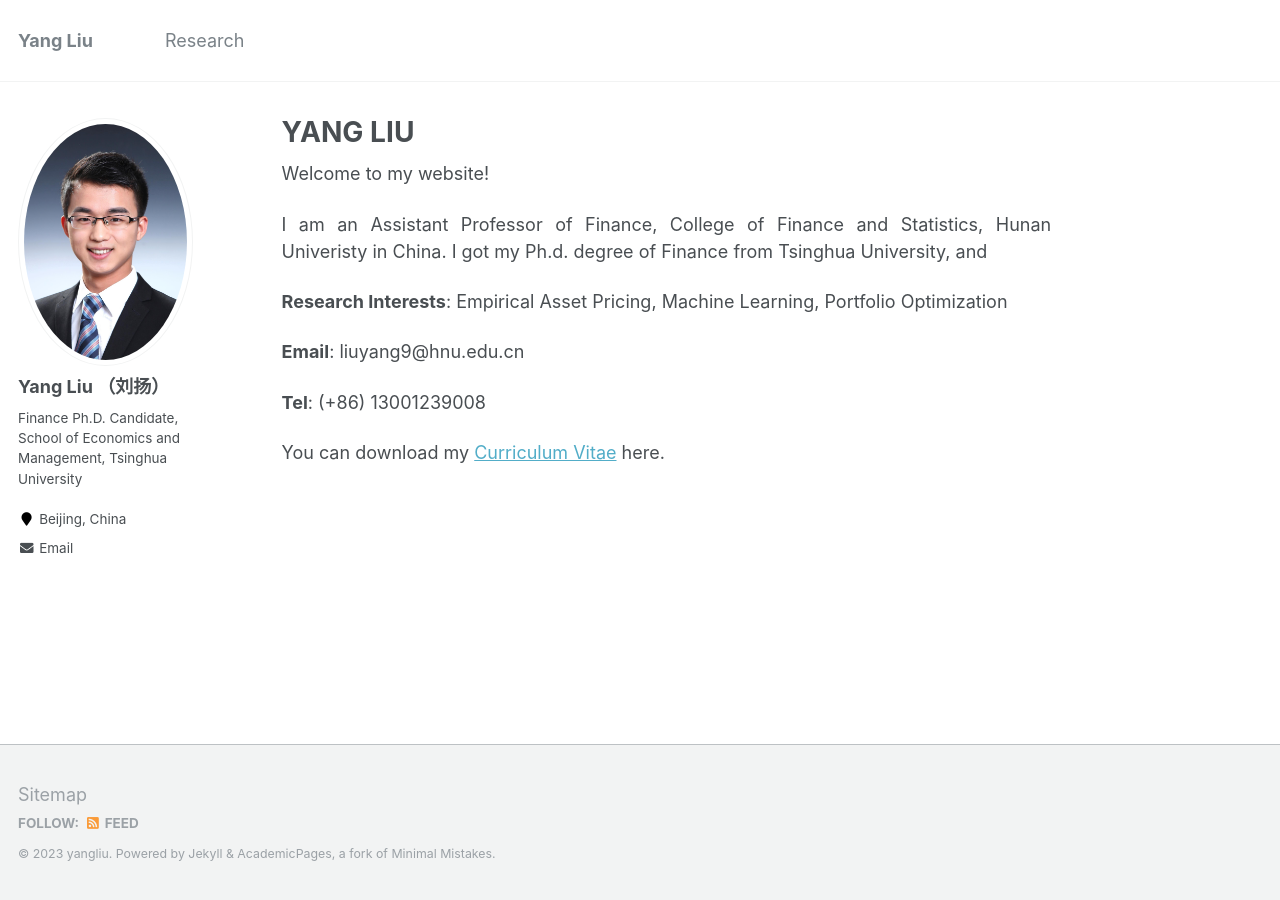
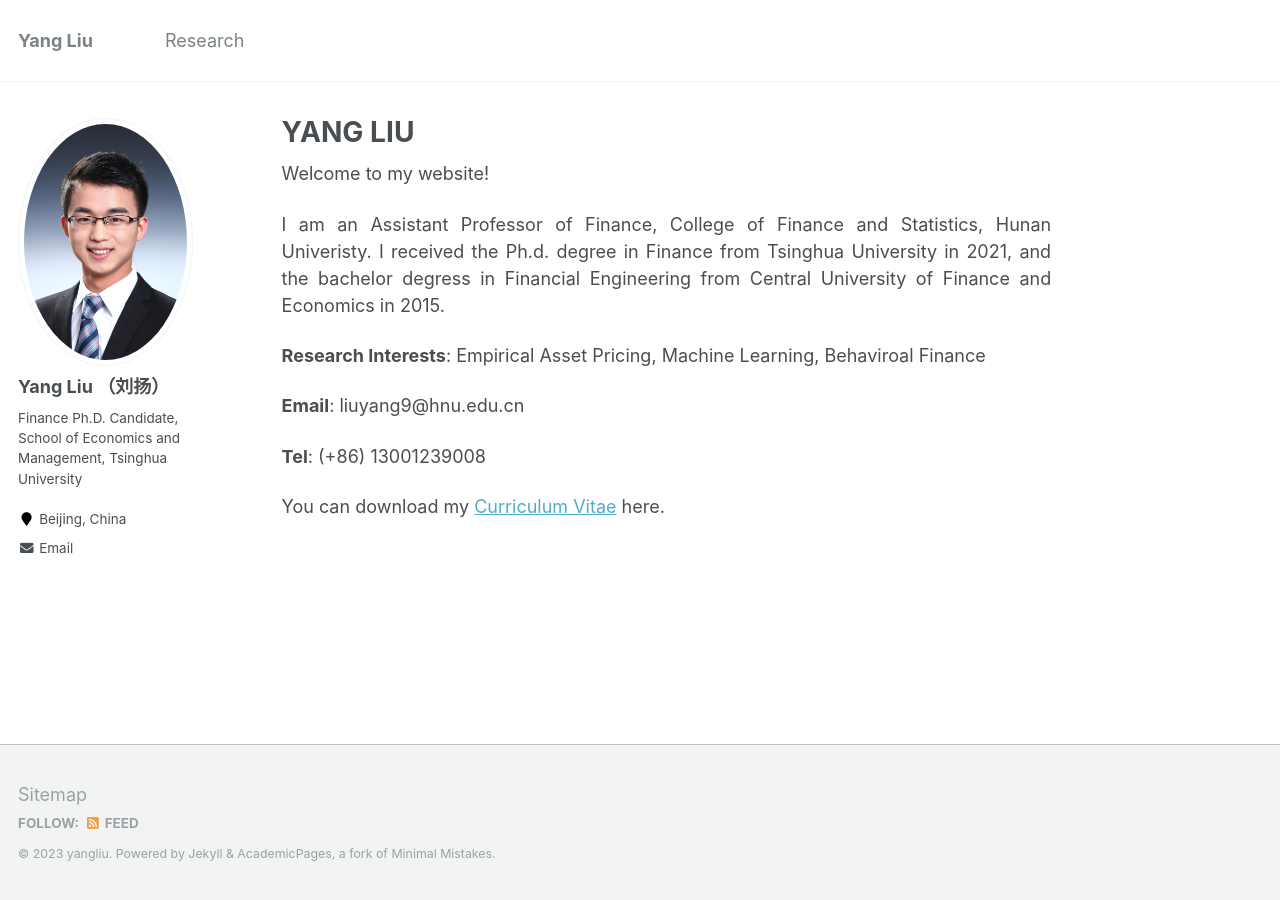
Before and after one commit to yangliu-finance/yangliu-finance.github.io, a Jekyll site: the page built from _pages/about.md, in a window 1280 px wide. Built offline with Jekyll 4.4.1, drawn with Linux system fonts in a browser that asks for light colours.

Commit message:
Update about.md

```diff
--- a/_pages/about.md
+++ b/_pages/about.md
@@ -10,10 +10,11 @@ redirect_from:
 
 Welcome to my website!
 
-I am an Assistant Professor of Finance, College of Finance and Statistics, Hunan Univeristy in China.
-I got my Ph.d. degree of Finance from Tsinghua University, and
+I am an Assistant Professor of Finance, College of Finance and Statistics, Hunan Univeristy.
+I received the Ph.d. degree in Finance from Tsinghua University in 2021,
+and the bachelor degress in Financial Engineering from Central University of Finance and Economics in 2015.
 
-**Research Interests**: Empirical Asset Pricing, Machine Learning, Portfolio Optimization
+**Research Interests**: Empirical Asset Pricing, Machine Learning, Behaviroal Finance
 
 <!---
 My research covers the global financial markets, with a strong focus on the Chinese stock markets.
```
